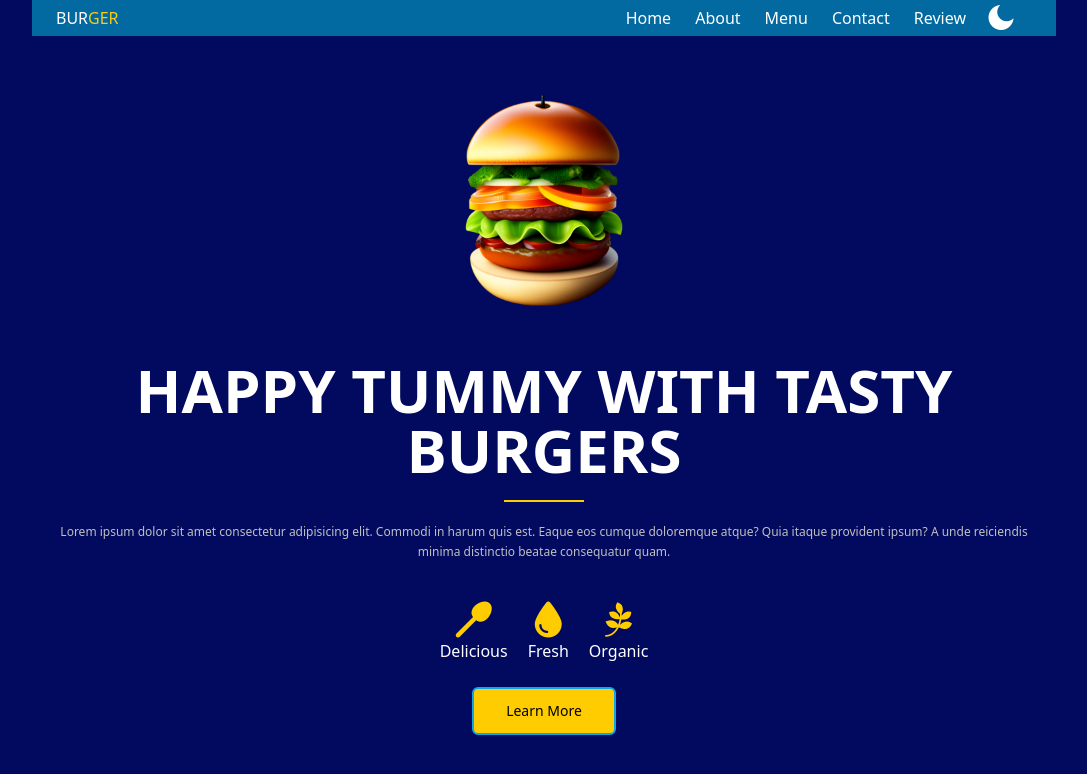
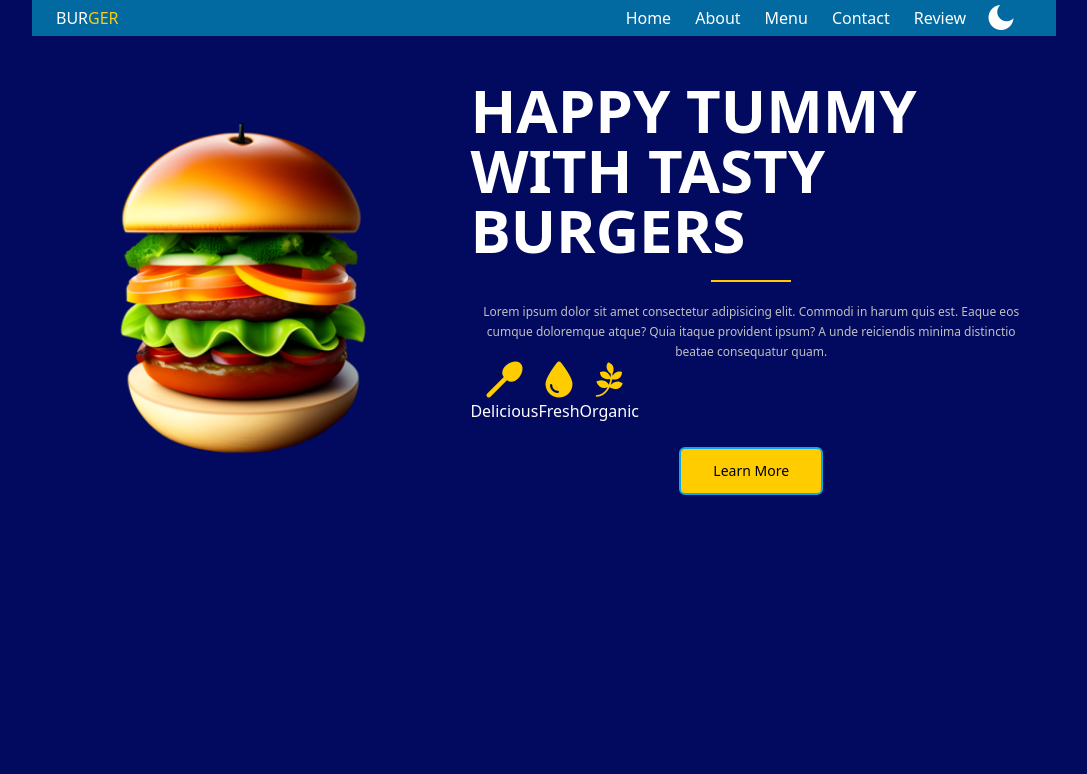
Before and after one commit to sairakausar/Burger_Food_Website_using_TailwindCSS_HTML_javaScript, a website: page Bureger Food Website/src/index.html in a window 1280 px wide. Shown: the whole page, without its empty margins (96-1183 px from the left). Drawn offline with nearby package versions, Linux system fonts and the light colour scheme; a web font is replaced by a local one.

Commit message:
updateee

```diff
--- a/Bureger Food Website/src/index.html
+++ b/Bureger Food Website/src/index.html
@@ -26,12 +26,12 @@
   <!-- Header...... NAvbar -->
   <header class=" fixed  top-0 left-0 w-full ">
     <nav class="container  bg-sky-700 max-w-5xl h-18 relative  gap-5 flex justify-center items-center">
-      <div class="tex">
+      <div class="text">
         <a href="/"> BUR<span class="text-yellow-400">GER</span></a>
       </div>
 
 
-      <div id="navBarLInks" class="hidden absolute top-0 w-full py-14 bg-sky-700 border-b border-secondaryColor
+      <div id="navBarLInks" class=" hidden absolute top-0 w-full py-14 bg-sky-700 border-b border-secondaryColor
       md:block md:static md:border-none md:w-auto md:ml-auto  md:py-0">
 
         <ul class=" flex flex-col justify-center items-center md:flex-row md:gap-6">
@@ -94,12 +94,12 @@
   <!--Home..... Hero Section Home...-->
 
   <section id="Home">
-    <div class="container flex flex-col items-center gap-10 ">
-      <div>
-        <img src="./img/1_Burger-1.png" alt="" class="w-60">
+    <div class="container flex flex-col items-center gap-10 md:flex-row">
+      <div class="mx-auto md:basis-1/2 lg:basis-2/5">
+        <img src="./img/1_Burger-1.png" alt="" class="w-60 md:w-full">
       </div>
 
-      <div class="text-center">
+      <div class="text-center md:basis-1/2 md:text-start lg:basis-3/5">
         <h1 class="home__title">Happy TUMMY WITH TAstY BURGErs</h1>
 
         <div class="separator mx-auto">
@@ -111,9 +111,9 @@
           Eaque eos cumque doloremque atque? Quia itaque provident ipsum? A unde reiciendis minima
           distinctio beatae consequatur quam.</p>
 
-      </div>
 
-      <di class="text-base flex flex-row items-center gap-5">
+
+      <div class="text-base flex flex-row items-center gap-53">
         <div class="text-center">
           <i class="fa-solid fa-spoon text-secondaryColor text-4xl"></i>
           <br />
@@ -128,11 +128,13 @@
           <i class="fa-brands fa-pagelines text-secondaryColor text-4xl"></i>
           <br />
           Organic
-        </div>
-      </div>
+     </div>
+          </div>
+
 
       <div class="text-center gap-y-4 pt-6">
         <button class="bg-secondaryColor border-2 border-sky-500 btn-primary btn">Learn More</button>
+      </div>
       </div>
 
 
```
Also changed, not shown: Bureger Food Website/src/output.css.
